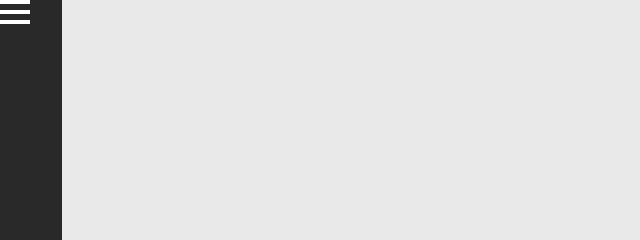
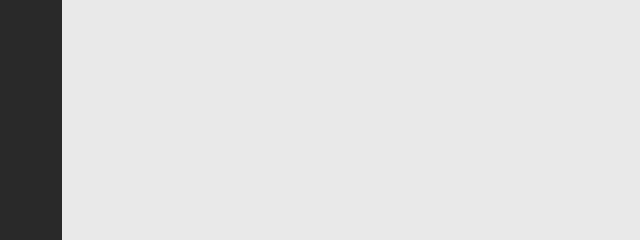
Before and after one commit to ParkusP/alfa, a plain HTML site: page index.html in a window 1280 px wide. Shown: the top 240 px of the page, 0-640 px from the left. Drawn offline with Linux system fonts and the light colour scheme; files whose address does not match are found by name.

Commit message:
two first

```diff
--- a/index.html
+++ b/index.html
@@ -25,7 +25,7 @@
 	 	 <div class="wrap1">
 		    <div class="container1">
 		      <div class="nav-bar">
-		      	<div class="nav-icon"> </div>
+		      	<div class="nav-iconfghfhgfhfgh"> </div>
 		      </div>
 
               <div class="text1">
```
